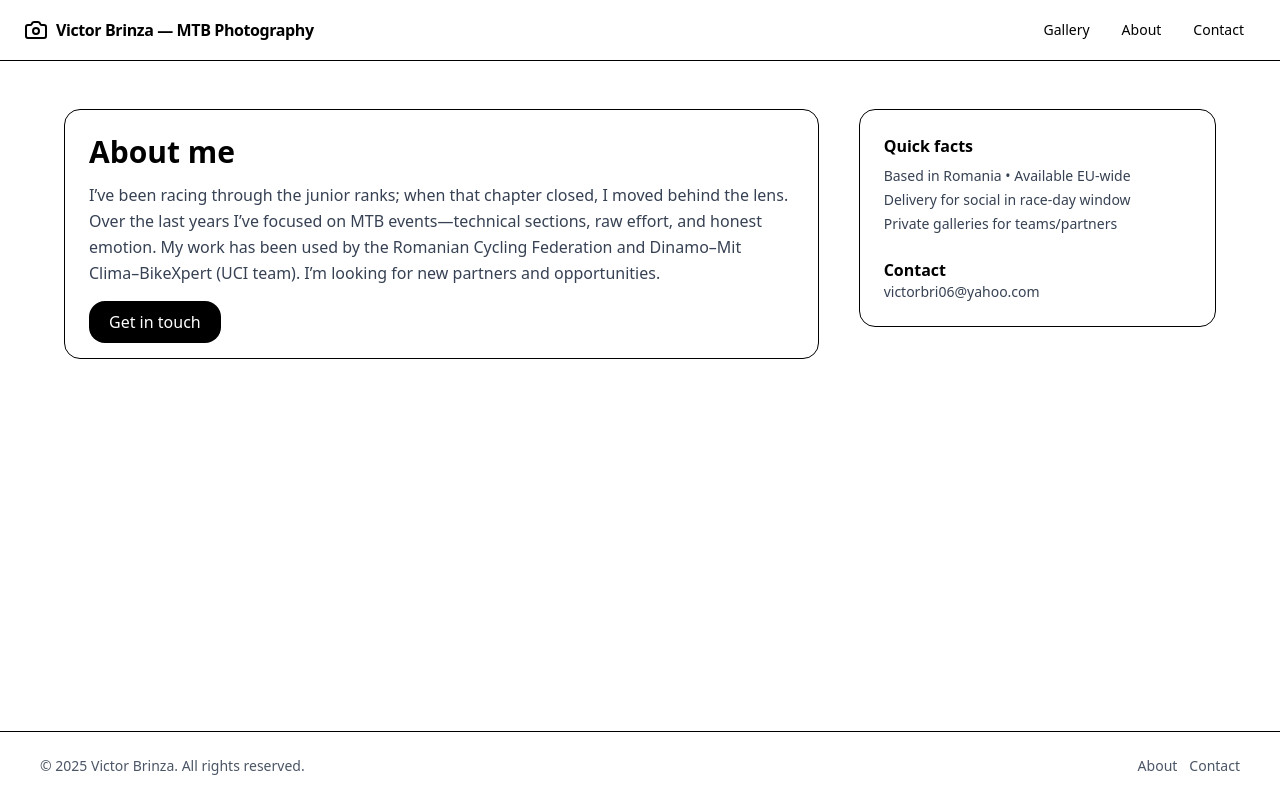
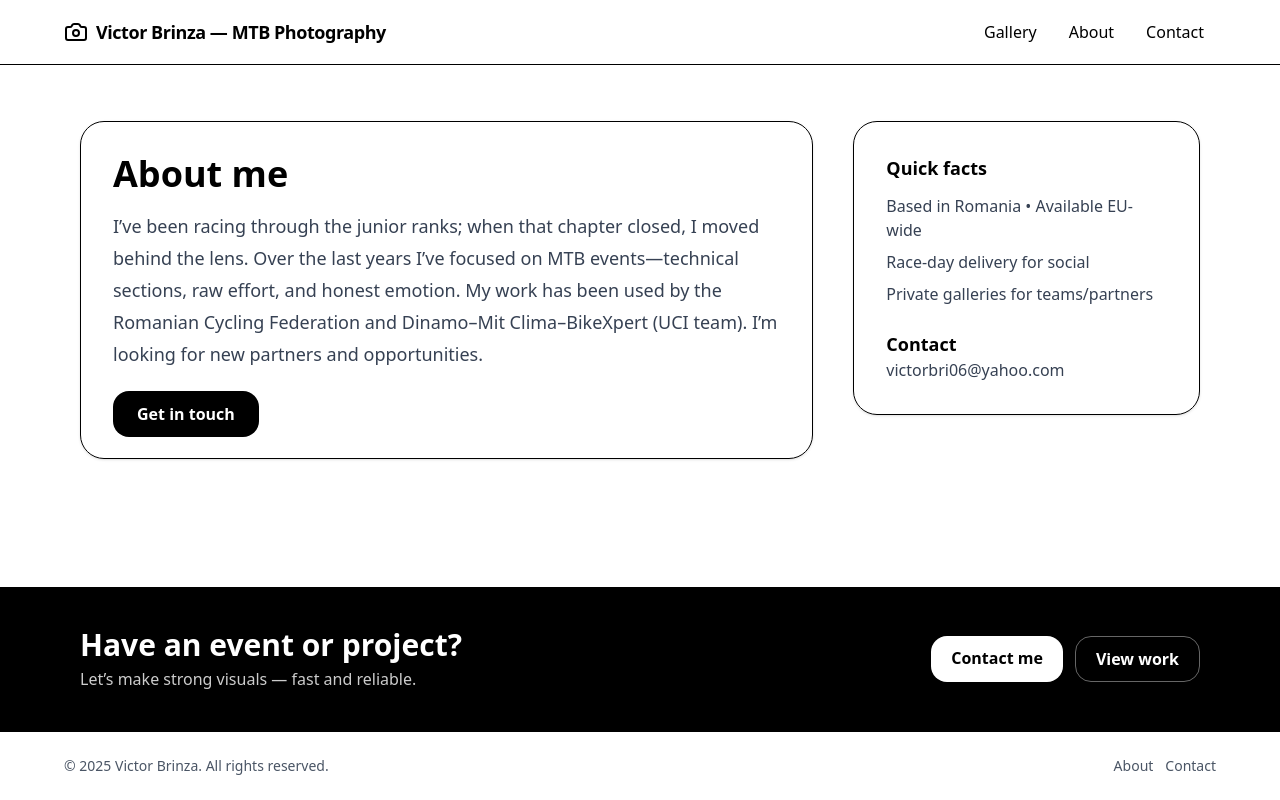
Before and after one commit to victorbri06/mtb-site, a React (Vite) app: page /about in a window 1280 px wide. Built offline with nearby package versions, Linux system fonts and the light colour scheme.

Commit message:
Small chnages

```diff
--- a/src/routes/About.jsx
+++ b/src/routes/About.jsx
@@ -4,41 +4,41 @@ import { Link } from "react-router-dom";
 export default function About() {
   return (
     <section className="w-full bg-white">
-      <div className="w-full px-6 md:px-10 lg:px-16 py-12 grid md:grid-cols-3 gap-10 items-start">
+      <div className="w-full px-6 md:px-12 lg:px-20 py-14 grid md:grid-cols-3 gap-10 items-start">
         <motion.div
-          className="md:col-span-2 border rounded-2xl p-6"
+          className="md:col-span-2 border rounded-3xl p-8 shadow-sm"
           initial={{ opacity: 0, y: 8 }}
           animate={{ opacity: 1, y: 0 }}
         >
-          <h2 className="text-3xl font-bold mb-3">About me</h2>
-          <p className="text-gray-700 leading-relaxed">
-            I’ve been racing through the junior ranks; when that chapter
-            closed, I moved behind the lens. Over the last years I’ve focused
-            on MTB events—technical sections, raw effort, and honest emotion.
-            My work has been used by the Romanian Cycling Federation and
-            Dinamo–Mit Clima–BikeXpert (UCI team). I’m looking for new
-            partners and opportunities.
+          <h2 className="text-4xl font-bold mb-4">About me</h2>
+          <p className="text-gray-700 text-lg leading-8">
+            I’ve been racing through the junior ranks; when that chapter closed,
+            I moved behind the lens. Over the last years I’ve focused on MTB
+            events—technical sections, raw effort, and honest emotion. My work
+            has been used by the Romanian Cycling Federation and Dinamo–Mit
+            Clima–BikeXpert (UCI team). I’m looking for new partners and
+            opportunities.
           </p>
-          <div className="mt-6">
-            <Link to="/contact" className="rounded-2xl bg-black text-white px-5 py-2.5 font-medium">
+          <div className="mt-8">
+            <Link to="/contact" className="rounded-2xl bg-black text-white px-6 py-3 font-semibold">
               Get in touch
             </Link>
           </div>
         </motion.div>
 
         <motion.div
-          className="border rounded-2xl p-6"
+          className="border rounded-3xl p-8 shadow-sm"
           initial={{ opacity: 0, y: 8 }}
           animate={{ opacity: 1, y: 0 }}
         >
-          <h3 className="font-semibold">Quick facts</h3>
-          <ul className="mt-2 text-sm text-gray-700 space-y-1">
+          <h3 className="font-semibold text-lg">Quick facts</h3>
+          <ul className="mt-3 text-gray-700 text-sm md:text-base space-y-2">
             <li>Based in Romania • Available EU-wide</li>
-            <li>Delivery for social in race-day window</li>
+            <li>Race-day delivery for social</li>
             <li>Private galleries for teams/partners</li>
           </ul>
-          <h3 className="font-semibold mt-6">Contact</h3>
-          <p className="text-sm text-gray-700">victorbri06@yahoo.com</p>
+          <h3 className="font-semibold text-lg mt-6">Contact</h3>
+          <p className="text-gray-700 text-sm md:text-base">victorbri06@yahoo.com</p>
         </motion.div>
       </div>
     </section>
--- a/src/routes/Contact.jsx
+++ b/src/routes/Contact.jsx
@@ -1,31 +1,31 @@
 export default function Contact() {
   return (
-    <section className="w-full border-t bg-gray-50">
-      <div className="w-full px-6 md:px-10 lg:px-16 py-14 grid md:grid-cols-2 gap-10 items-center">
+    <section className="w-full bg-white">
+      <div className="w-full px-6 md:px-12 lg:px-20 py-16 grid md:grid-cols-2 gap-12 items-start">
         <div>
-          <h2 className="text-3xl font-bold">Let’s work together</h2>
-          <p className="text-gray-700 mt-3">
+          <h2 className="text-4xl font-bold">Let’s work together</h2>
+          <p className="text-gray-700 mt-4 text-lg leading-8">
             Send a short brief (event, dates, deliverables) and I’ll reply
             quickly with a simple plan.
           </p>
-          <div className="mt-5 flex gap-3">
+          <div className="mt-6 flex flex-wrap gap-4">
             <a
               href="mailto:victorbri06@yahoo.com"
-              className="rounded-2xl bg-black text-white px-5 py-2.5 font-medium"
+              className="rounded-2xl bg-black text-white px-6 py-3 font-semibold"
             >
               victorbri06@yahoo.com
             </a>
             <a
               href="/gallery"
-              className="rounded-2xl border px-5 py-2.5 font-medium hover:bg-white"
+              className="rounded-2xl border px-6 py-3 font-semibold hover:bg-white"
             >
               See gallery
             </a>
           </div>
         </div>
-        <div className="border rounded-2xl p-6 bg-white">
-          <h3 className="font-semibold">Availability</h3>
-          <p className="text-sm text-gray-700">
+        <div className="border rounded-3xl p-8 shadow-sm bg-gray-50">
+          <h3 className="font-semibold text-lg">Availability</h3>
+          <p className="text-gray-700 mt-2">
             Race weekends, private sessions for teams/sponsors, or focused
             individual shoots.
           </p>
--- a/src/routes/Gallery.jsx
+++ b/src/routes/Gallery.jsx
@@ -12,15 +12,15 @@ export default function Gallery() {
 
   return (
     <section className="w-full bg-white">
-      <div className="w-full px-4 md:px-8 lg:px-12 py-10">
-        {/* Masonry with CSS columns */}
-        <div className="columns-1 sm:columns-2 lg:columns-3 xl:columns-4 gap-4 [column-fill:_balance]">
+      <div className="w-full px-4 md:px-8 lg:px-16 py-10">
+        {/* Masonry columns – imagini mai mari și distanțe mai generoase */}
+        <div className="columns-1 sm:columns-2 lg:columns-3 xl:columns-4 gap-6 [column-fill:_balance]">
           {photos.map((p, i) => (
             <motion.button
               key={p.src}
               onClick={() => openAt(i)}
-              className="mb-4 break-inside-avoid rounded-2xl overflow-hidden shadow-lg focus:outline-none block w-full"
-              initial={{ opacity: 0, y: 10 }}
+              className="mb-6 break-inside-avoid rounded-3xl overflow-hidden shadow-xl focus:outline-none block w-full"
+              initial={{ opacity: 0, y: 12 }}
               whileInView={{ opacity: 1, y: 0 }}
               viewport={{ once: true }}
               transition={{ duration: 0.35 }}
@@ -28,7 +28,7 @@ export default function Gallery() {
               <img
                 src={p.src}
                 alt=""
-                className="w-full h-auto object-cover align-top hover:scale-[1.02] transition-transform duration-300"
+                className="w-full h-auto object-cover align-top hover:scale-[1.03] transition-transform duration-500"
                 loading="lazy"
               />
             </motion.button>
--- a/src/routes/Home.jsx
+++ b/src/routes/Home.jsx
@@ -1,54 +1,47 @@
 import { motion } from "framer-motion";
 import { Link } from "react-router-dom";
-import photos from "../utils/photos";
+
+const heroSrc = "/images/_DSC0164.jpg"; // ← pune aici fotografia ta „wow”
 
 export default function Home() {
-  // un mic slideshow din primele 4 imagini
-  const slides = photos.slice(0, 4);
+  return (
+    <section className="relative w-full min-h-[88vh] md:min-h-[92vh] overflow-hidden">
+      {/* BACKGROUND PHOTO */}
+      <img
+        src={heroSrc}
+        alt=""
+        className="absolute inset-0 w-full h-full object-cover"
+      />
+      {/* GRADIENTS PENTRU LEGIBILITATE */}
+      <div className="absolute inset-0 bg-gradient-to-b from-black/60 via-black/30 to-black/70" />
+      <div className="absolute inset-0 bg-gradient-to-r from-black/50 via-transparent to-transparent" />
 
-  return (
-    <section className="w-full min-h-[92vh] bg-black text-white relative overflow-hidden">
-      {/* BACKGROUND SLIDES */}
-      <div className="absolute inset-0 -z-10">
-        {slides.map((p, i) => (
-          <motion.img
-            key={p.src}
-            src={p.src}
-            alt="slide"
-            className="absolute inset-0 w-full h-full object-cover"
-            initial={{ opacity: 0, scale: 1.05 }}
-            animate={{ opacity: [0, 1, 1, 0], scale: [1.05, 1, 1, 1.05] }}
-            transition={{ duration: 12, delay: i * 3, repeat: Infinity }}
-          />
-        ))}
-        <div className="absolute inset-0 bg-gradient-to-b from-black/70 via-black/40 to-black/80" />
-      </div>
-
-      <div className="w-full px-6 md:px-12 lg:px-20 py-24 md:py-28 grid gap-10 md:grid-cols-2 items-center">
-        <div className="max-w-[900px]">
+      <div className="relative w-full px-6 md:px-12 lg:px-20 py-24 md:py-28">
+        <div className="max-w-[1100px]">
           <motion.h1
-            className="text-5xl md:text-7xl font-extrabold leading-tight"
-            initial={{ y: 10, opacity: 0 }}
+            className="text-5xl md:text-7xl font-extrabold leading-tight text-white"
+            initial={{ y: 12, opacity: 0 }}
             animate={{ y: 0, opacity: 1 }}
             transition={{ duration: 0.6 }}
           >
             MTB Photography
-            <span className="block text-white/80">by Victor Brinza</span>
+            <span className="block text-white/85">by Victor Brinza</span>
           </motion.h1>
+
           <motion.p
-            className="mt-5 text-white/85 text-lg max-w-2xl"
-            initial={{ y: 10, opacity: 0 }}
+            className="mt-5 text-white/85 text-lg md:text-xl max-w-2xl"
+            initial={{ y: 12, opacity: 0 }}
             animate={{ y: 0, opacity: 1 }}
-            transition={{ duration: 0.6, delay: 0.15 }}
+            transition={{ duration: 0.6, delay: 0.1 }}
           >
-            Racing roots. Fast shutters. Real emotion. Editorial-grade images
-            from European MTB races.
+            Racing roots. Fast shutters. Real emotion. Editorial-grade images from European MTB races.
           </motion.p>
+
           <motion.div
             className="mt-8 flex gap-4"
-            initial={{ y: 10, opacity: 0 }}
+            initial={{ y: 12, opacity: 0 }}
             animate={{ y: 0, opacity: 1 }}
-            transition={{ duration: 0.6, delay: 0.25 }}
+            transition={{ duration: 0.6, delay: 0.2 }}
           >
             <Link
               to="/gallery"
@@ -57,10 +50,10 @@ export default function Home() {
               View Gallery
             </Link>
             <Link
-              to="/contact"
-              className="rounded-2xl border border-white/30 px-6 py-3 font-semibold hover:bg-white/10"
+              to="/about"
+              className="rounded-2xl border border-white/40 text-white px-6 py-3 font-semibold hover:bg-white/10"
             >
-              Work with me
+              About me
             </Link>
           </motion.div>
         </div>
--- a/src/routes/Layout.jsx
+++ b/src/routes/Layout.jsx
@@ -1,9 +1,10 @@
 import { Outlet, NavLink, useLocation } from "react-router-dom";
 import { Camera } from "lucide-react";
 import { AnimatePresence, motion } from "framer-motion";
+import ContactCTA from "../shared/ContactCTA";
 
 const navLink =
-  "px-3 py-2 rounded-xl text-sm hover:bg-black/5 transition font-medium";
+  "px-3 py-2 rounded-xl text-sm md:text-base hover:bg-black/5 transition font-medium";
 
 export default function Layout() {
   const location = useLocation();
@@ -11,24 +12,18 @@ export default function Layout() {
   return (
     <div className="min-h-screen flex flex-col bg-white text-black">
       {/* HEADER */}
-      <header className="sticky top-0 z-50 backdrop-blur bg-white/70 border-b">
-        <div className="w-full px-6 py-3 flex items-center justify-between">
+      <header className="sticky top-0 z-50 bg-white/90 backdrop-blur border-b">
+        <div className="w-full px-6 md:px-10 lg:px-16 py-3 flex items-center justify-between">
           <NavLink to="/" className="flex items-center gap-2">
             <Camera className="w-6 h-6" />
-            <span className="font-semibold tracking-tight">
+            <span className="font-semibold tracking-tight text-base md:text-lg">
               Victor Brinza — MTB Photography
             </span>
           </NavLink>
           <nav className="hidden sm:flex gap-2">
-            <NavLink to="/gallery" className={navLink}>
-              Gallery
-            </NavLink>
-            <NavLink to="/about" className={navLink}>
-              About
-            </NavLink>
-            <NavLink to="/contact" className={navLink}>
-              Contact
-            </NavLink>
+            <NavLink to="/gallery" className={navLink}>Gallery</NavLink>
+            <NavLink to="/about" className={navLink}>About</NavLink>
+            <NavLink to="/contact" className={navLink}>Contact</NavLink>
           </nav>
         </div>
       </header>
@@ -47,17 +42,16 @@ export default function Layout() {
         </motion.main>
       </AnimatePresence>
 
+      {/* CONTACT CTA – apare pe fiecare pagină */}
+      <ContactCTA />
+
       {/* FOOTER */}
       <footer className="border-t">
-        <div className="w-full px-6 md:px-10 py-6 text-sm text-gray-600 flex flex-col sm:flex-row items-center justify-between gap-2">
+        <div className="w-full px-6 md:px-10 lg:px-16 py-6 text-sm text-gray-600 flex flex-col sm:flex-row items-center justify-between gap-2">
           <div>© {new Date().getFullYear()} Victor Brinza. All rights reserved.</div>
           <div className="flex gap-3">
-            <NavLink to="/about" className="hover:underline">
-              About
-            </NavLink>
-            <NavLink to="/contact" className="hover:underline">
-              Contact
-            </NavLink>
+            <NavLink to="/about" className="hover:underline">About</NavLink>
+            <NavLink to="/contact" className="hover:underline">Contact</NavLink>
           </div>
         </div>
       </footer>
--- /dev/null
+++ b/src/shared/ContactCTA.jsx
@@ -0,0 +1,20 @@
+export default function ContactCTA() {
+  return (
+    <section className="w-full bg-black text-white">
+      <div className="w-full px-6 md:px-12 lg:px-20 py-10 flex flex-col md:flex-row items-center justify-between gap-6">
+        <div>
+          <h3 className="text-2xl md:text-3xl font-bold">Have an event or project?</h3>
+          <p className="text-white/80 mt-1">Let’s make strong visuals — fast and reliable.</p>
+        </div>
+        <div className="flex gap-3">
+          <a href="mailto:victorbri06@yahoo.com" className="rounded-2xl bg-white text-black px-5 py-2.5 font-semibold">
+            Contact me
+          </a>
+          <a href="/gallery" className="rounded-2xl border border-white/40 px-5 py-2.5 font-semibold hover:bg-white/10">
+            View work
+          </a>
+        </div>
+      </div>
+    </section>
+  );
+}
```
